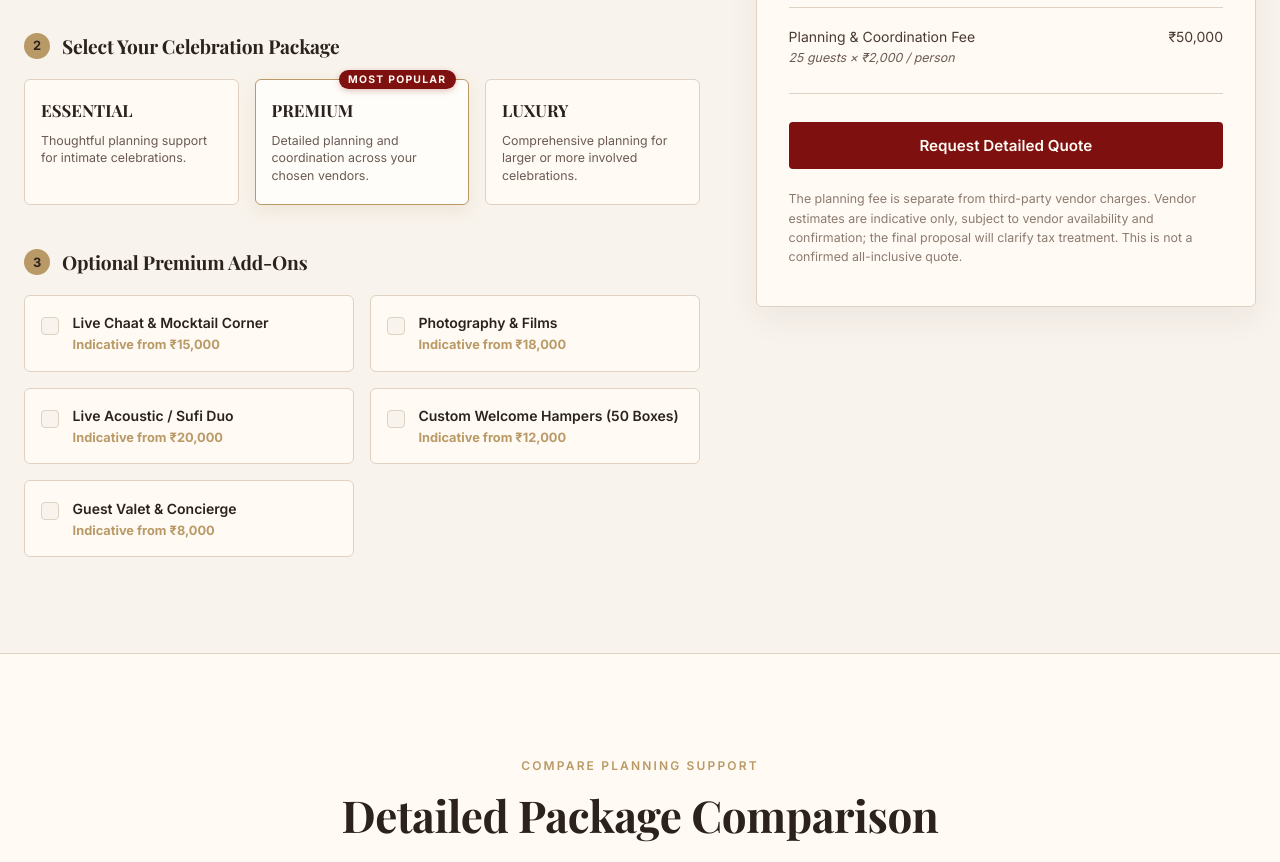
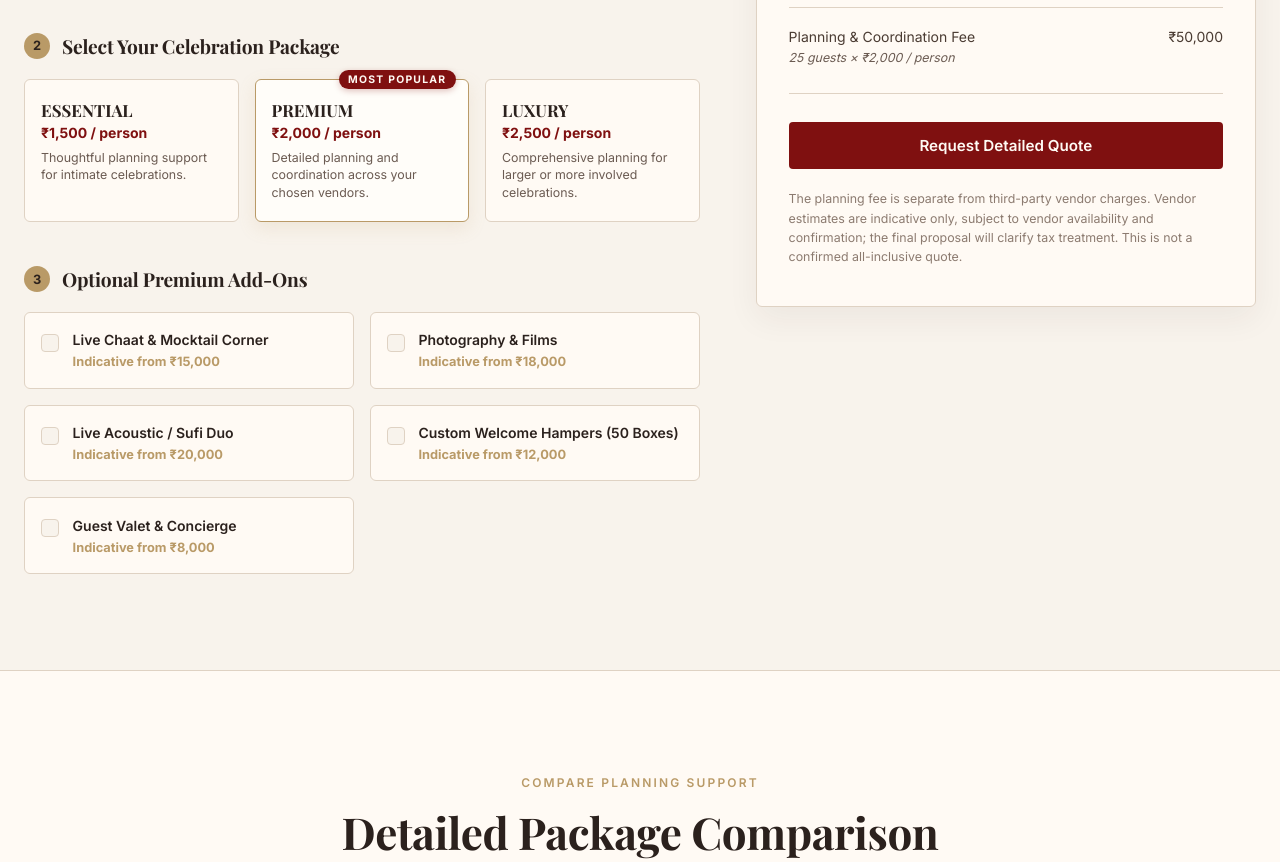
Before and after one commit to AdityaJha20/eventsika-landing, a Next.js app: page /packages in a window 1280 px wide. Shown: the part 3300-4162 px from the top of the page. Built offline with nearby package versions, Linux system fonts and the light colour scheme; a web font is replaced by a local one.

Commit message:
fix: derive customizer package rates from config

```diff
--- a/src/components/PackageCustomizer.tsx
+++ b/src/components/PackageCustomizer.tsx
@@ -232,7 +232,7 @@ export default function PackageCustomizer({
                       <div className={styles.radioTop}>
                         <span className={styles.packageName}>{pkg.name}</span>
                         <span className={styles.packagePrice}>
-                          {pkg.displayRate}
+                          {formatPackageRate(pkg.pricePerPerson)}
                         </span>
                       </div>
                       <span className={styles.packageTagline}>
```
